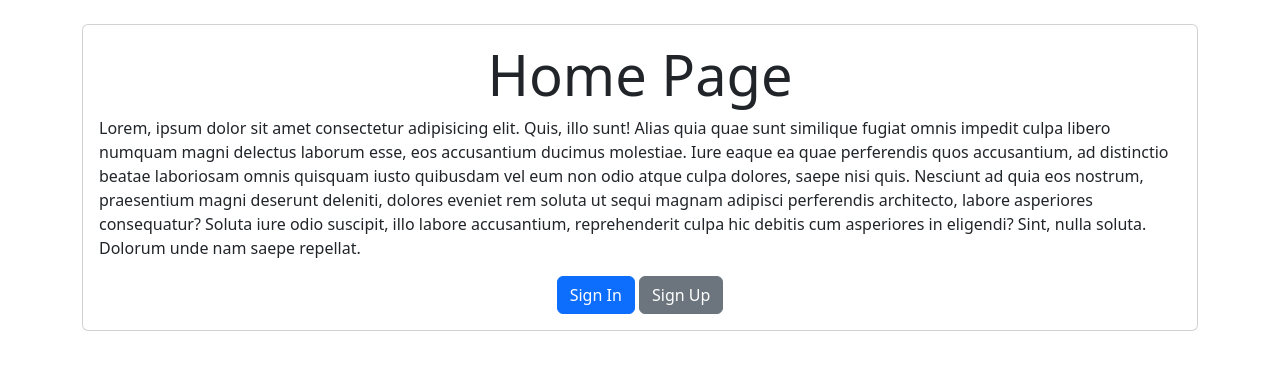
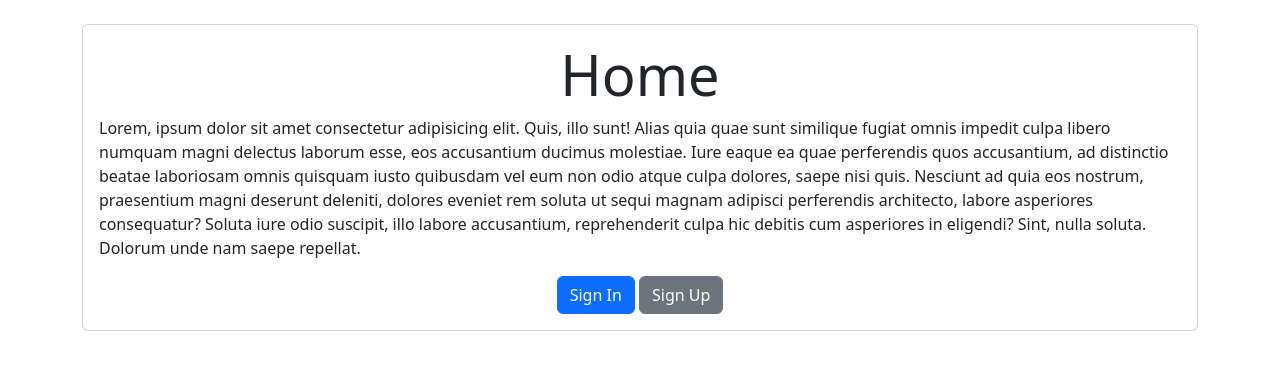
Before and after one commit to Raullam/Django-CRUD-AUTH-Bootstrap, a Django app: page / in a window 1280 px wide. Shown: the part 56-426 px from the top of the page. Run offline with Django 5.2, Linux system fonts and the light colour scheme.

Commit message:
canvios prueba en render

```diff
--- a/tasks/templates/home.html
+++ b/tasks/templates/home.html
@@ -1,7 +1,7 @@
 {% extends "base.html" %} {% block content %}
 <main class="container mt-4">
   <section class="card card-body">
-    <h1 class="display-4 text-center">Home Page</h1>
+    <h1 class="display-4 text-center">Home</h1>
     <p>
       Lorem, ipsum dolor sit amet consectetur adipisicing elit. Quis, illo sunt!
       Alias quia quae sunt similique fugiat omnis impedit culpa libero numquam
```
